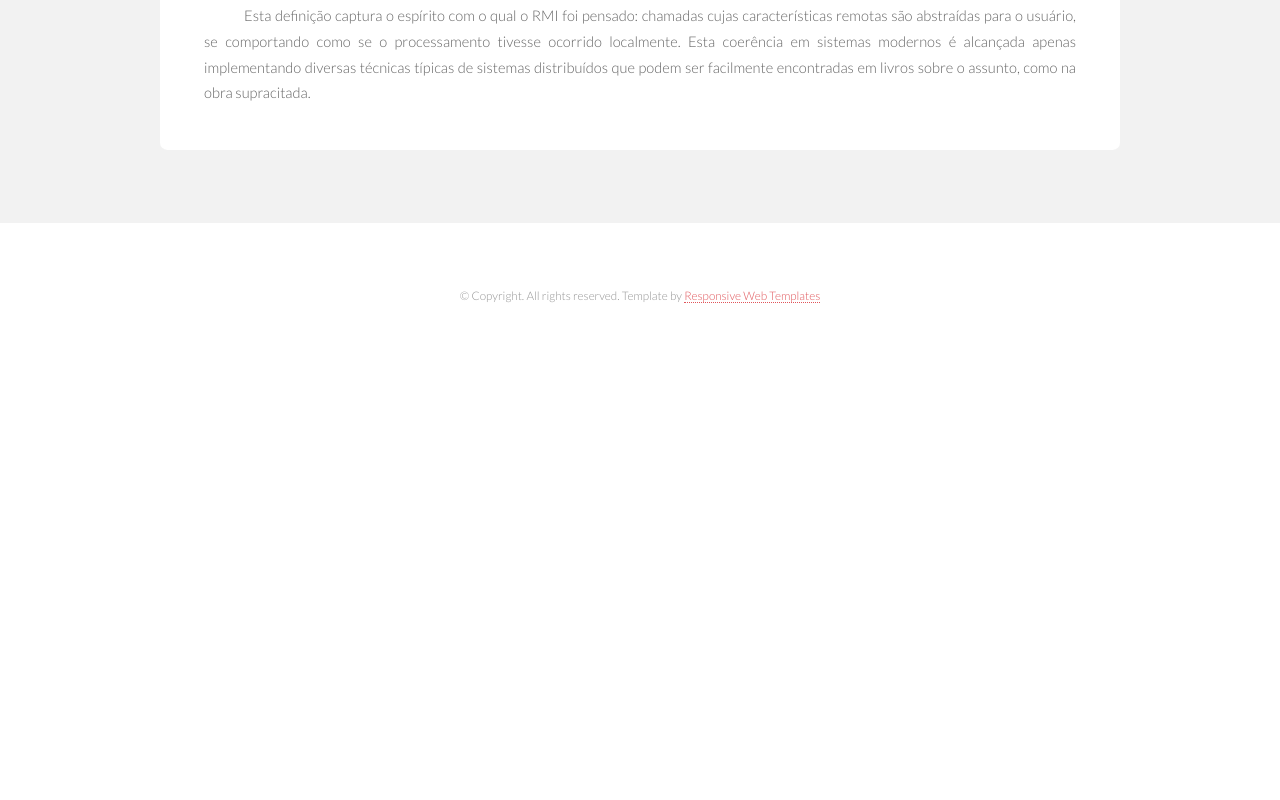
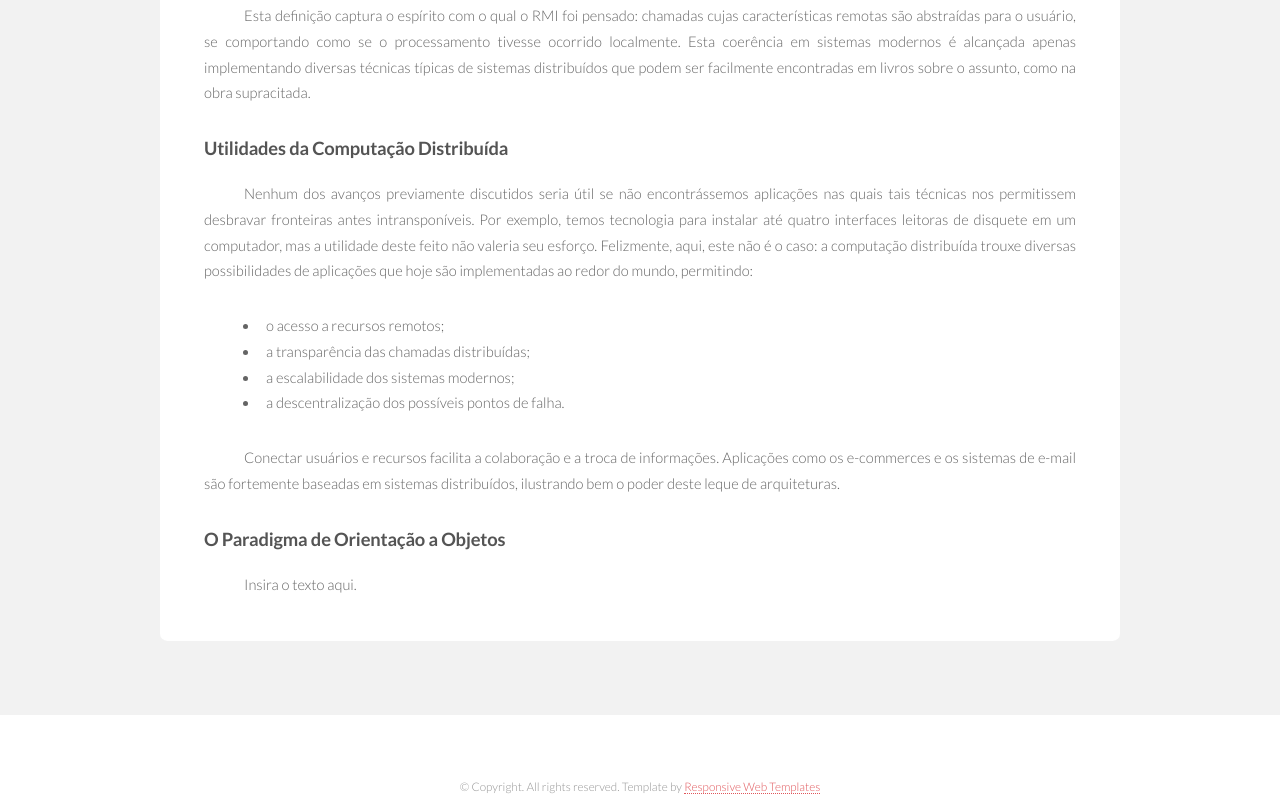
Before and after one commit to carloseduardov8/Remote-method-invocation-website, a plain HTML site: page Elements/mundo_distribuido.html in a window 1280 px wide. Shown: the part 1134-1934 px from the top of the page. Before the commit the page ends 1501 px from the top, so only its background shows below. Drawn offline with Linux system fonts and the light colour scheme.

Commit message:
Add section for Distributed Systems Usefulness

```diff
--- a/Elements/css/no-footbar.css
+++ b/Elements/css/no-footbar.css
@@ -11,10 +11,14 @@
 
 .spaceTab {
 	display:inline-block;
-	width: 40px;"
+	width: 40px;
 }
 
 .paragraphText {
 	text-align: justify;
 	text-justify: inter-word;
 }
+
+.listItems {
+	margin-left: 40px;
+}
--- a/Elements/mundo_distribuido.html
+++ b/Elements/mundo_distribuido.html
@@ -76,6 +76,23 @@
 							<p class="paragraphText"><span class="spaceTab"></span>Esta definição captura o espírito com o qual o RMI foi pensado: chamadas cujas características remotas são abstraídas para
 							o usuário, se comportando como se o processamento tivesse ocorrido localmente. Esta coerência em sistemas modernos é alcançada apenas implementando
 							diversas técnicas típicas de sistemas distribuídos que podem ser facilmente encontradas em livros sobre o assunto, como na obra supracitada.</p>
+
+							<h3>Utilidades da Computação Distribuída</h3>
+							<p class="paragraphText"><span class="spaceTab"></span>Nenhum dos avanços previamente discutidos seria útil se não encontrássemos aplicações nas
+							quais tais técnicas nos permitissem desbravar fronteiras antes intransponíveis. Por exemplo, temos tecnologia para instalar até quatro interfaces
+							leitoras de disquete em um computador, mas a utilidade deste feito não valeria seu esforço. Felizmente, aqui, este não é o caso: a computação
+							distribuída trouxe diversas possibilidades de aplicações que hoje são implementadas ao redor do mundo, permitindo:</p>
+							<ul class="listItems">
+								<li>o acesso a recursos remotos;</li>
+								<li>a transparência das chamadas distribuídas;</li>
+								<li>a escalabilidade dos sistemas modernos;</li>
+								<li>a descentralização dos possíveis pontos de falha.</li>
+							</ul>
+							<p class="paragraphText"><span class="spaceTab"></span>Conectar usuários e recursos facilita a colaboração e a troca de informações. Aplicações como
+							os e-commerces e os sistemas de e-mail são fortemente baseadas em sistemas distribuídos, ilustrando bem o poder deste leque de arquiteturas.</p>
+
+							<h3>O Paradigma de Orientação a Objetos</h3>
+							<p class="paragraphText"><span class="spaceTab"></span>Insira o texto aqui.</p>
 						</section>
 
 				</div>
```
